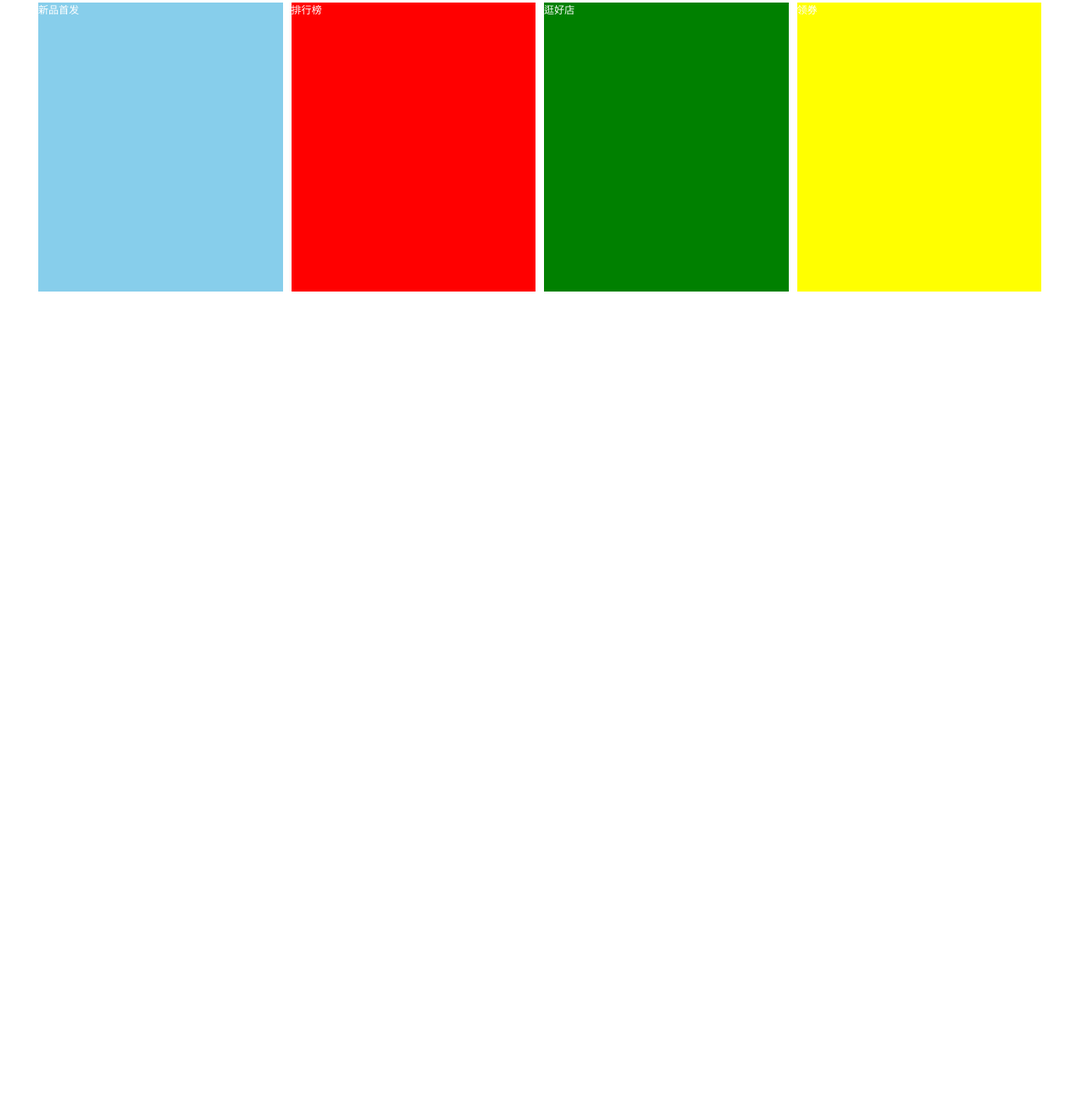
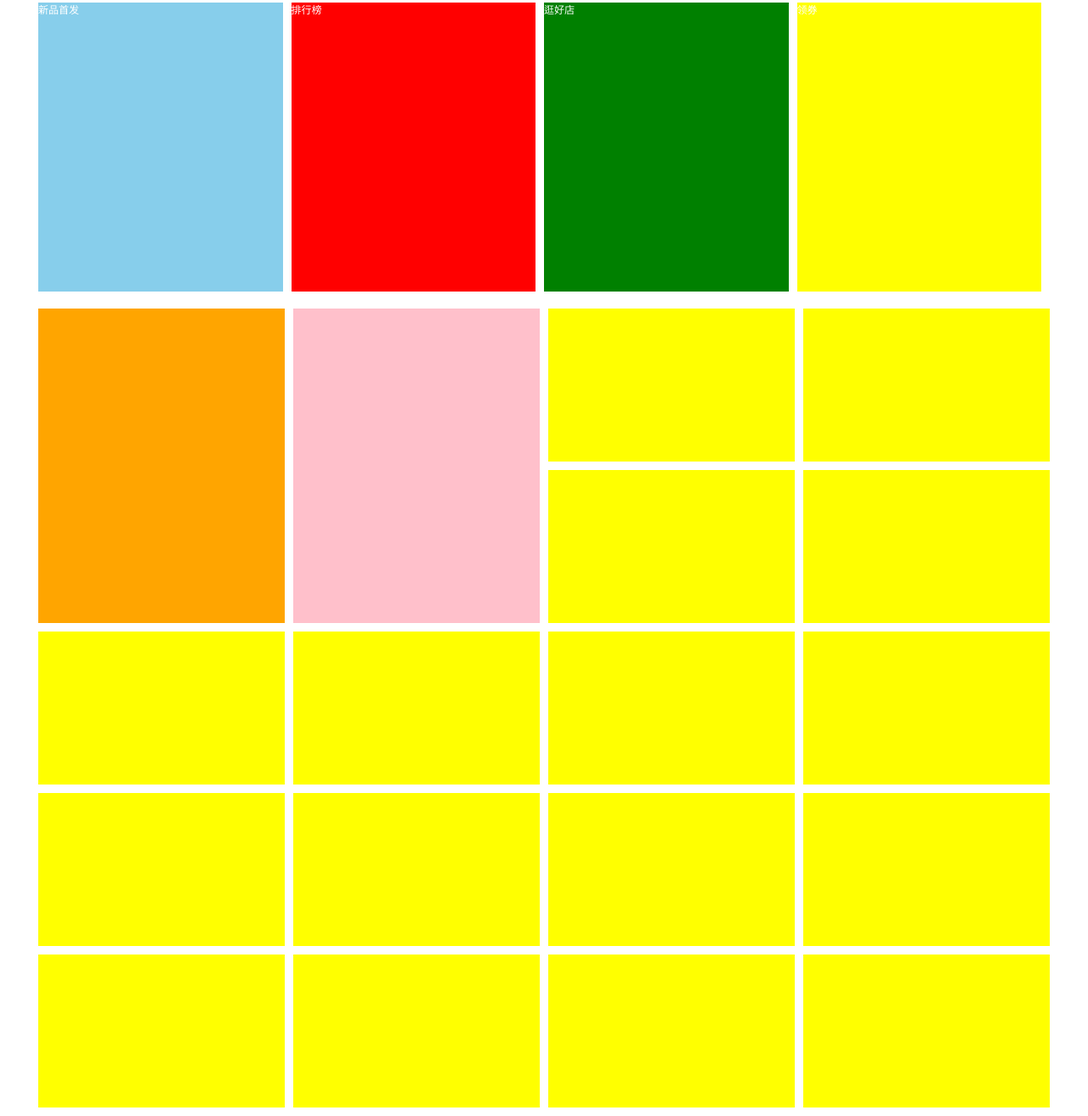
Before and after one commit to lllijingsong/last-html-JD, a plain HTML site: page index.html in a window 1280 px wide. Shown: the part 1589-2902 px from the top of the page at 85% size. Before the commit the page ends 2000 px from the top, so only its background shows below. Drawn offline with Linux system fonts and the light colour scheme.

Commit message:
channels grid

```diff
--- a/css/index.css
+++ b/css/index.css
@@ -147,6 +147,9 @@
     background-color: pink;
 }
 
+.shop-nav-cover {
+    margin-bottom: 20px;
+}
 .shop-nav {
     display: flex;
     justify-content: center;
@@ -169,3 +172,54 @@
 .shop-nav .ticket {
     background-color: yellow;
 }
+
+
+.channels {
+    /* display: flex;
+    justify-content: center;
+    flex-wrap: wrap; */
+    display: grid;
+    /* grid-template-columns: 100px 100px 100px ;
+    grid-template-rows: 100px 100px 100px;   */
+
+}
+.channels .style1 {
+    width: 290px;
+    height: 370px;
+    margin: 0px 10px 10px 0px;
+}
+.channels .style2 {
+    width: 290px;
+    height: 180px;
+    margin: 0px 10px 10px 0px;
+    background-color: yellow;
+}
+.channels .items1 {
+    grid-column: 1 / 2;
+    grid-row: 1 / 3;
+}
+.channels .items2 {
+    grid-column: 2 / 3;
+    grid-row: 1 / 3;
+}
+.channels .items3 {
+    grid-column: 3 / 4;
+    grid-row: 1 / 2;
+}
+.channels .items4 {
+    grid-column: 4 / 5;
+    grid-row: 1 / 2;
+}
+.channels .items5 {
+
+}
+.channels .items6 {
+
+}
+.channels .clothes {
+    background-color: orange;
+}
+
+.channels .book {
+    background-color: pink;
+}
--- a/index.html
+++ b/index.html
@@ -79,5 +79,28 @@
             <div class="nav-items ticket">领券</div>
         </div>
     </div>
+
+    <div class="channels-cover">
+        <div class="layer channels clearfix">
+            <div class="clothes style1 items1"></div>
+            <div class="book style1 items2"></div>
+            <div class="style2 items3"></div>
+            <div class="style2 items4"></div>
+            <div class="style2"></div>
+            <div class="style2"></div>
+            <div class="style2"></div>
+            <div class="style2"></div>
+            <div class="style2"></div>
+            <div class="style2"></div>
+            <div class="style2"></div>
+            <div class="style2"></div>
+            <div class="style2"></div>
+            <div class="style2"></div>
+            <div class="style2"></div>
+            <div class="style2"></div>
+            <div class="style2"></div>
+            <div class="style2"></div>
+        </div>
+    </div>
 </body>
 </html>
```
